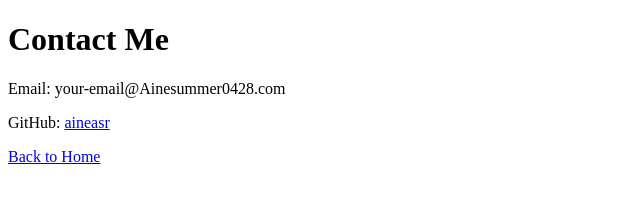
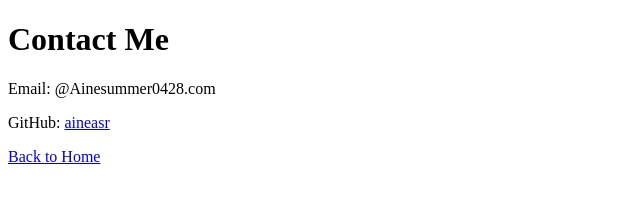
Before and after one commit to Aineasr/My-portfolio, a plain HTML site: page contact.html in a window 1280 px wide. Shown: the full height of the page, 0-640 px from the left. Drawn offline with Linux system fonts and the light colour scheme.

Commit message:
Update contact.html

```diff
--- a/contact.html
+++ b/contact.html
@@ -5,7 +5,7 @@
 </head>
 <body>
     <h1>Contact Me</h1>
-    <p>Email: your-email@Ainesummer0428.com</p>
+    <p>Email: @Ainesummer0428.com</p>
     <p>GitHub: <a href="https://github.com/aineasr">aineasr</a></p>
     <p><a href="index.html">Back to Home</a></p>
 </body>
```
